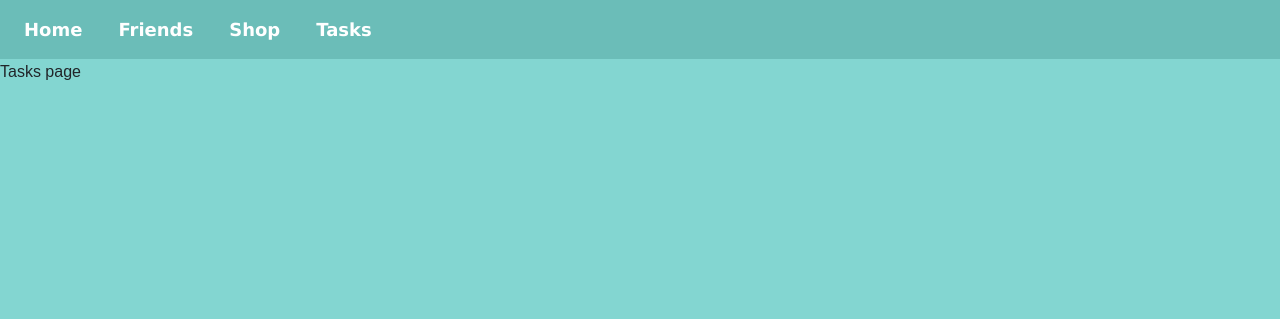
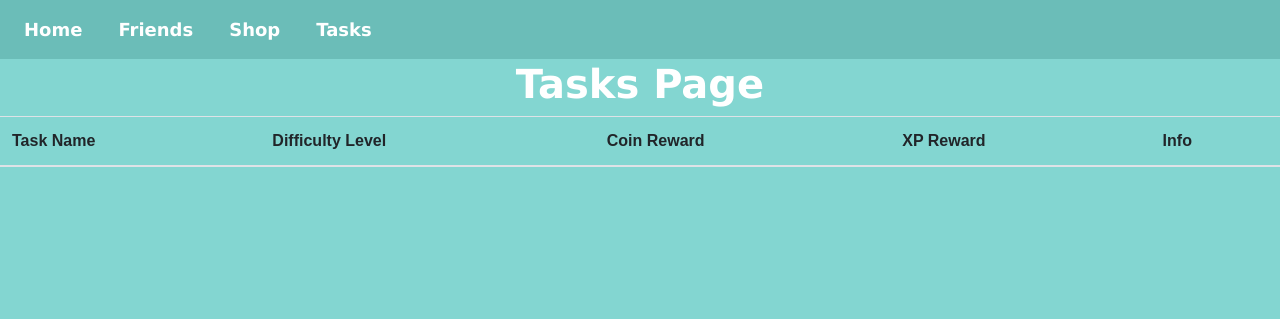
Before and after one commit to Barnesy41/Sustainable-Buddies, a Django app: page /tasks.html/ in a window 1280 px wide. Shown: the top 319 px of the page. Run offline with Django 5.2, Linux system fonts and the light colour scheme; lists and menus that the app fills with data are empty; some libraries are stand-ins or nearby versions.

Commit message:
Update tasks.html

```diff
--- a/under_my_scrum_brella/under_my_scrum_brella/templates/tasks.html
+++ b/under_my_scrum_brella/under_my_scrum_brella/templates/tasks.html
@@ -2,5 +2,65 @@
 {% load static %}
 
 {% block content %}
-   <p>Tasks page</p>
+   <h1>Tasks Page</h1>
+
+   <!-- create a table of tasks, allow clickable descriptions to pop-up in modal boxes & allow users to tick off tasks
+        tasks should be auto-ticked if already completed & DB updated if they click they have done a task. -->
+   <table class="table">
+      <thead>
+         <tr>
+            <th scope="col">Task Name</th>
+            <th scope="col">Difficulty Level</th>
+            <th scope="col">Coin Reward</th>
+            <th scope="col">XP Reward</th>
+            <th scope="col">Info</th>
+         </tr>
+      </thead>
+
+      <tbody>
+         {% for task in tasks %}
+         <tr>
+            <th scope="col">{{ task.TaskName }}</th>
+            <td scope="col">{{ task.DifficultyLevel }}</td>
+            <td scope="col">{{ task.CoinReward }}</td>
+            <td scope="col">{{ task.XpReward }}</td>
+            <td scope="col"> <button type="button" class="btn btn-secondary btn-sm" data-toggle="modal" data-target="#taskModal" onclick="openTaskDescription('{{ task.TaskName }}', '{{ task.Description }}')">info</button> </td>
+         </tr>
+         {% endfor %}
+      </tbody>
+   </table>
+
+   <!-- Modal -->
+   <div class="modal fade" id="taskModal" tabindex="-1" role="dialog" aria-labelledby="taskModalTitle" aria-hidden="true">
+      <div class="modal-dialog modal-dialog-centered" role="document">
+      <div class="modal-content">
+         <div class="modal-header bg-primary text-white">
+            <h5 class="modal-title" id="taskModalTitle">Task Description</h5>
+            <button type="button" class="close" data-dismiss="modal" aria-label="Close">
+            <span aria-hidden="true">&times;</span>
+            </button>
+         </div>
+         <div class="modal-body" id="modal-body">
+            <!-- this is where the java script changes the task description -->
+         </div>
+         <div class="modal-footer">
+            <button type="button" class="btn btn-primary" data-dismiss="modal">Close</button>
+         </div>
+      </div>
+      </div>
+   </div>
+
+
+
+
+<!-- this may need to move before endblock, not sure -->
+<!-- TODO: create a scripts directory? -->
+<script>
+   function openTaskDescription(taskName, taskDescription) {
+      document.getElementById("modal-body").innerText = taskDescription;
+      document.getElementById("taskModalTitle").innerText = taskName;
+      $('#taskModal').modal("show");
+   }
+</script>
+
 {% endblock content %}
```
